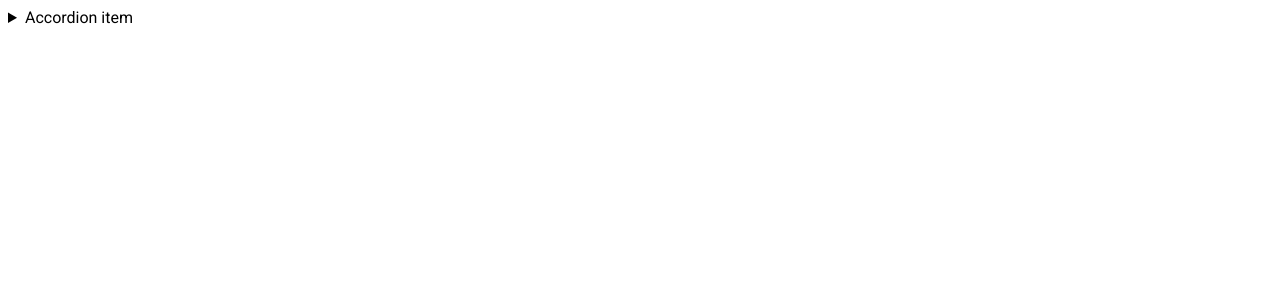
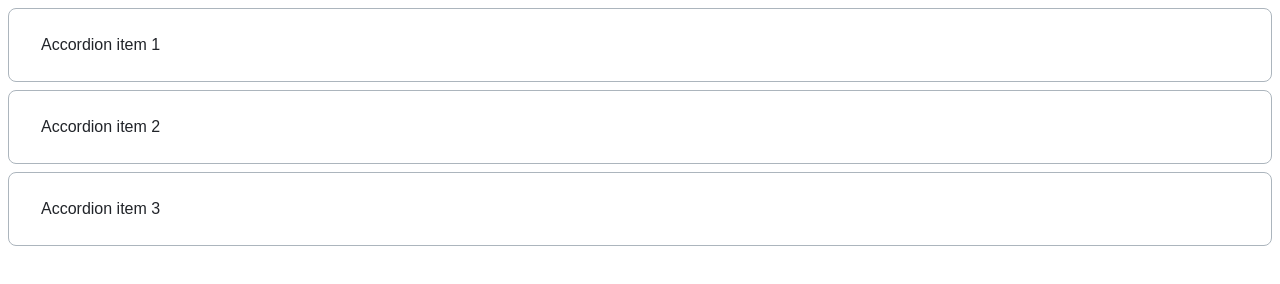
Before and after one commit to js-tasks-ru/htmlcss-20220210_oygemor, a website: page 03-lection1/02-accordion/index.html in a window 1280 px wide. Drawn offline with Linux system fonts and the light colour scheme.

Commit message:
implement accordion

```diff
--- a/03-lection1/02-accordion/accordion.css
+++ b/03-lection1/02-accordion/accordion.css
@@ -1 +1,43 @@
-/* Стилизация аккордеона */
+.accordion {
+    font-size: 16px;
+    line-height: 24px;
+    font-style: normal;
+    font-weight: 400;
+}
+
+.accordion * {
+    font-family: ‘Inter’, sans-serif;
+}
+
+
+.accordion__summary {
+    color: var(--black);
+    margin-top: 24px;
+    margin-left: 32px;
+    margin-bottom: 24px;
+    list-style: none;
+}
+
+.accordion__summary::marker {
+    display: none;
+}
+
+.accordion__summary:hover {
+    cursor: pointer;
+}
+
+.accordion__content {
+    color: var(--grey-4);
+    margin: -8px 32px 32px 32px;
+}
+
+.accordion__item {
+    margin-bottom: 8px;
+    border: 1px solid var(--grey-3);
+    border-radius: 8px;
+    background: var(--white)
+}
+
+.accordion__item:last-child {
+    margin-bottom: 0;
+}
--- a/03-lection1/02-accordion/index.html
+++ b/03-lection1/02-accordion/index.html
@@ -6,13 +6,33 @@
         <link rel="stylesheet" href="./accordion.css">
     </head>
     <body>
-        <details>
-            <summary>
-                Accordion item
-            </summary>
-            <p>
-                Hidden content
-            </p>
-        </details>
+        <div class="accordion">
+            <details class="accordion__item">
+                <summary class="accordion__summary">
+                    Accordion item 1
+                </summary>
+                <p class="accordion__content">
+                    Ура! Из пластелина, я вылепил КОТА. Прекрасно, молодчина! Какая красота! Как правильно! Как тонко! Хвалил меня отец. Какого ПОРОСЁНКА, слепил ты - молодец!
+                </p>
+            </details>
+
+            <details class="accordion__item">
+                <summary class="accordion__summary">
+                    Accordion item 2
+                </summary>
+                <p class="accordion__content">
+                    Ура! Из пластелина, я вылепил КОТА. Прекрасно, молодчина! Какая красота! Как правильно! Как тонко! Хвалил меня отец. Какого ПОРОСЁНКА, слепил ты - молодец!
+                </p>
+            </details>
+
+            <details class="accordion__item">
+                <summary class="accordion__summary">
+                    Accordion item 3
+                </summary>
+                <p class="accordion__content">
+                    Ура! Из пластелина, я вылепил КОТА. Прекрасно, молодчина! Какая красота! Как правильно! Как тонко! Хвалил меня отец. Какого ПОРОСЁНКА, слепил ты - молодец!
+                </p>
+            </details>
+        </div>
     </body>
 </html>
--- a/assets/fonts/fonts.css
+++ b/assets/fonts/fonts.css
@@ -1 +1,2 @@
 @import url('https://fonts.googleapis.com/css2?family=Roboto:ital,wght@0,100;0,300;0,400;0,500;0,700;0,900;1,100;1,300;1,400;1,500;1,700;1,900&display=swap');
+@import url('https://fonts.googleapis.com/css2?family=Inter:wght@100;200;300;400;500;600;700;800;900&display=swap');
```
